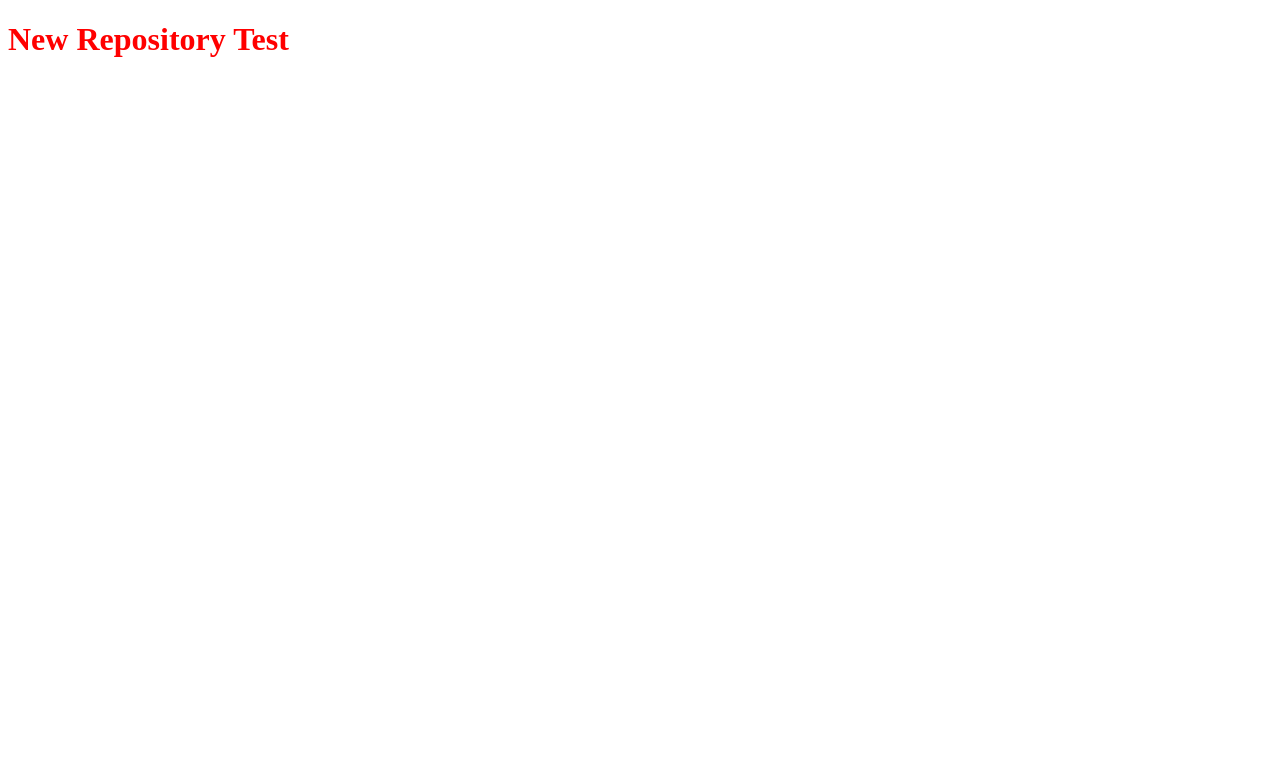
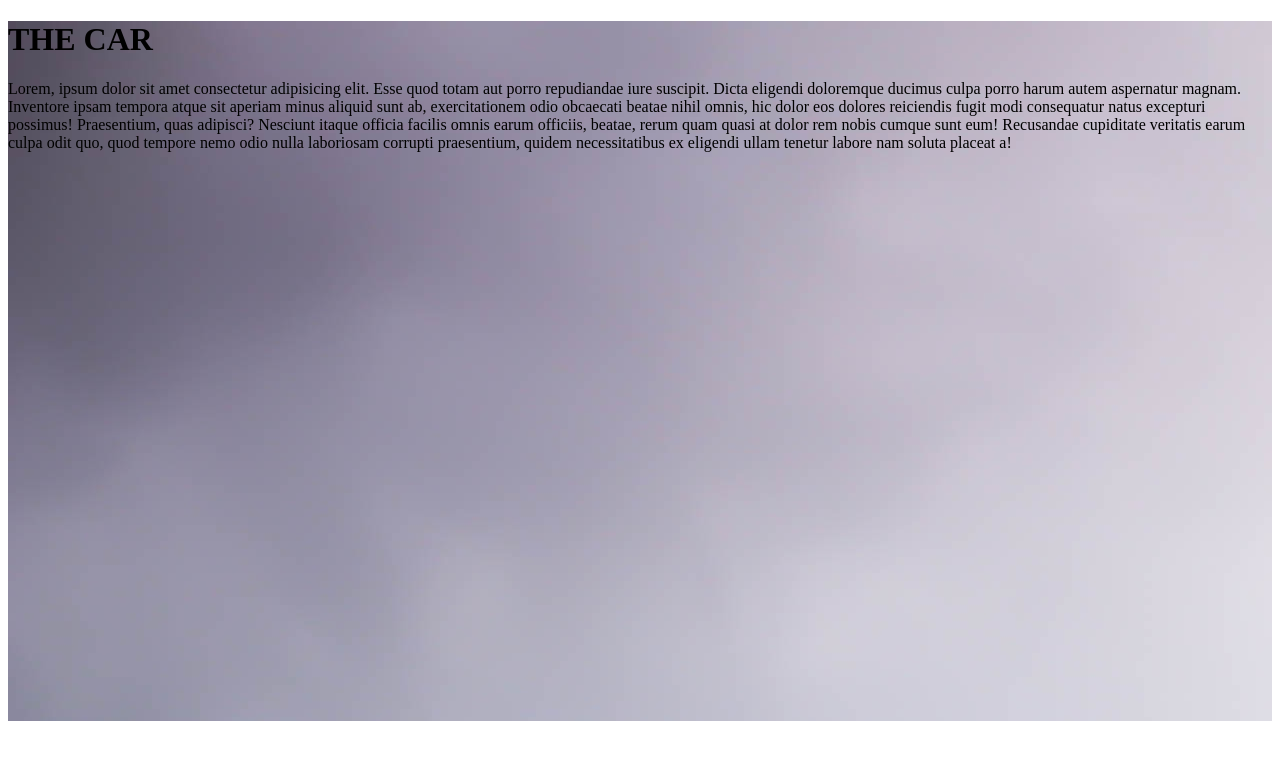
Before and after one commit to iammbs-info-bd/new-repository, a plain HTML site: page index.html in a window 1280 px wide. Drawn offline with Linux system fonts and the light colour scheme.

Commit message:
added the paragraph

```diff
--- a/index.html
+++ b/index.html
@@ -1,12 +1,18 @@
 <!DOCTYPE html>
 <html lang="en">
 <head>
+    <!-- here is meta tags -->
     <meta charset="UTF-8">
     <meta name="viewport" content="width=device-width, initial-scale=1.0">
-    <title>New Repository Test</title>
+    <meta name="author" content="M.B.SUBHAN">
+    <title>THE CAR - New Repository Test</title>
+    <!-- here is style tags -->
     <link rel="stylesheet" href="style/style.css">
 </head>
 <body>
-    <h1>New Repository Test</h1>
+    <div class="car">
+        <h1>THE CAR</h1>
+        <p>Lorem, ipsum dolor sit amet consectetur adipisicing elit. Esse quod totam aut porro repudiandae iure suscipit. Dicta eligendi doloremque ducimus culpa porro harum autem aspernatur magnam. Inventore ipsam tempora atque sit aperiam minus aliquid sunt ab, exercitationem odio obcaecati beatae nihil omnis, hic dolor eos dolores reiciendis fugit modi consequatur natus excepturi possimus! Praesentium, quas adipisci? Nesciunt itaque officia facilis omnis earum officiis, beatae, rerum quam quasi at dolor rem nobis cumque sunt eum! Recusandae cupiditate veritatis earum culpa odit quo, quod tempore nemo odio nulla laboriosam corrupti praesentium, quidem necessitatibus ex eligendi ullam tenetur labore nam soluta placeat a!</p>
+    </div>
 </body>
 </html>
--- a/style/style.css
+++ b/style/style.css
@@ -1,3 +1,4 @@
-h1{
-    color: red;
+.car{
+    background-image: url('../images/car.jpg');
+    height: 700px;
 }
```
Also changed, not shown: images/car.jpg (added).
